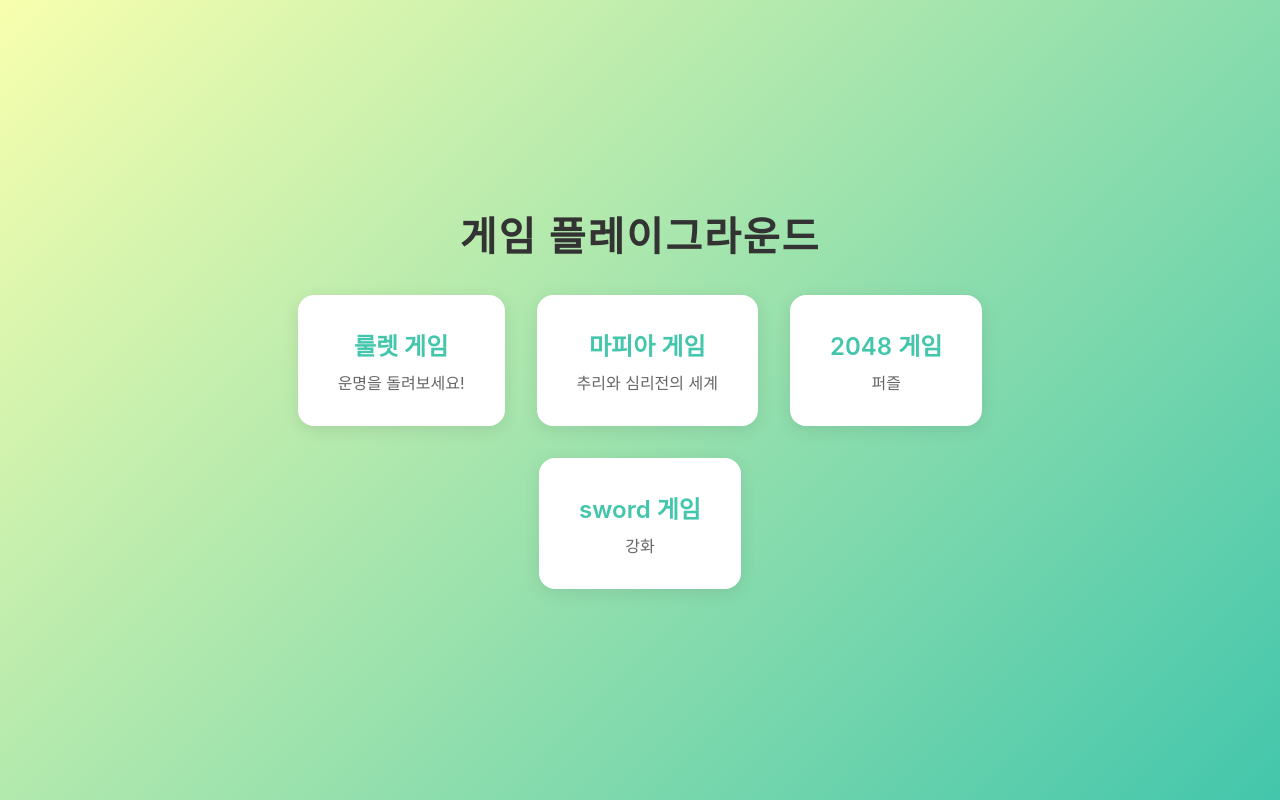
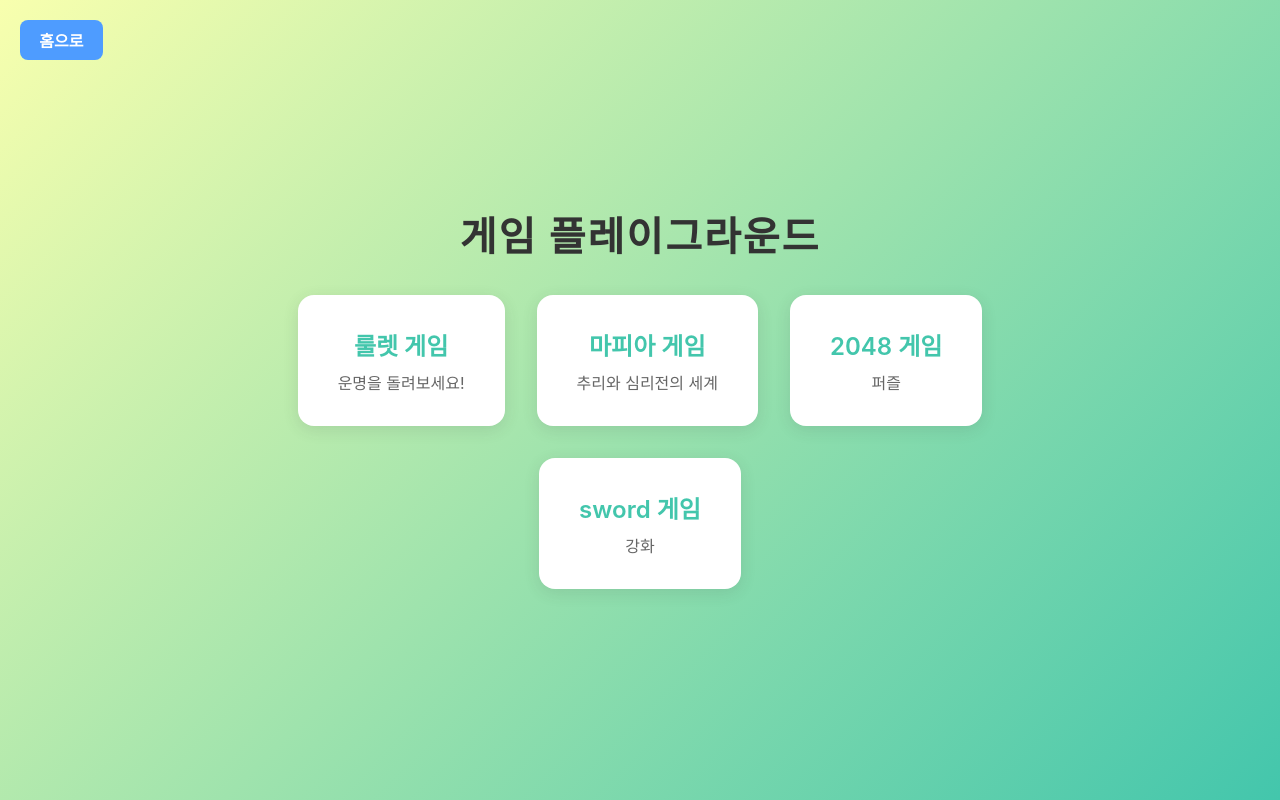
Before and after one commit to answer0424/react_playground, a React (Create React App) app: page / in a window 1280 px wide. Built offline with nearby package versions, Linux system fonts and the light colour scheme.

Commit message:
home button

```diff
--- a/src/App.js
+++ b/src/App.js
@@ -5,16 +5,26 @@ import Mafia from "./page/mafia";
 import Home from "./page/home";
 import Game2048 from "./page/Game2048";
 import SwordGame from "./page/sword";
+import HomeButton from "./component/homeButton";
+
+function withHomeButton(Component) {
+    return (
+        <>
+            <HomeButton />
+            <Component />
+        </>
+    );
+}
 
 function App() {
     return (
         <HashRouter>
             <Routes>
-                <Route path="/" element={<Home />} />
-                <Route path="/roulette" element={<Roulette />} />
-                <Route path="/mafia" element={<Mafia />} />
-                <Route path="/2048" element={<Game2048 />} />
-                <Route path="/sword" element={<SwordGame />} />
+                <Route path="/" element={withHomeButton(Home)} />
+                <Route path="/roulette" element={withHomeButton(Roulette)} />
+                <Route path="/mafia" element={withHomeButton(Mafia)} />
+                <Route path="/2048" element={withHomeButton(Game2048)} />
+                <Route path="/sword" element={withHomeButton(SwordGame)} />
             </Routes>
         </HashRouter>
     );
--- /dev/null
+++ b/src/component/homeButton.jsx
@@ -0,0 +1,26 @@
+import { useNavigate } from 'react-router-dom';
+
+export default function HomeButton() {
+    const navigate = useNavigate();
+    return (
+        <button
+            style={{
+                position: 'fixed',
+                top: 20,
+                left: 20,
+                zIndex: 1000,
+                padding: '0.5rem 1.2rem',
+                borderRadius: '8px',
+                border: 'none',
+                background: '#4e9cff',
+                color: '#fff',
+                fontWeight: 'bold',
+                cursor: 'pointer',
+                fontSize: '1rem'
+            }}
+            onClick={() => navigate('/')}
+        >
+            홈으로
+        </button>
+    );
+}
```
